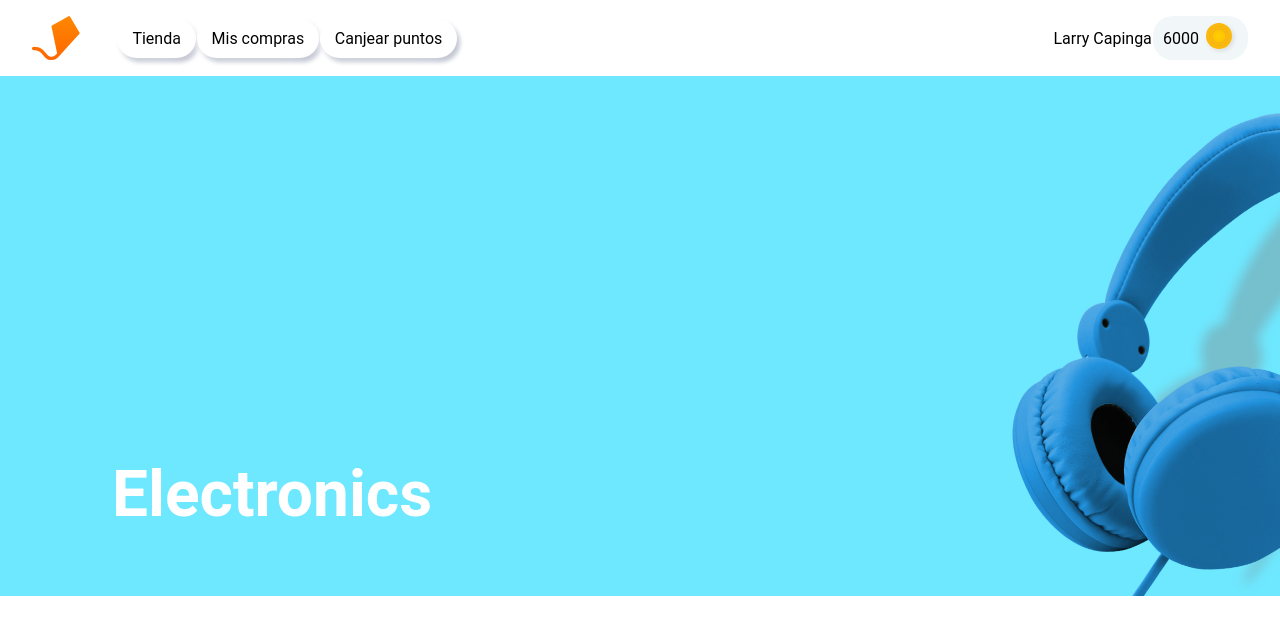
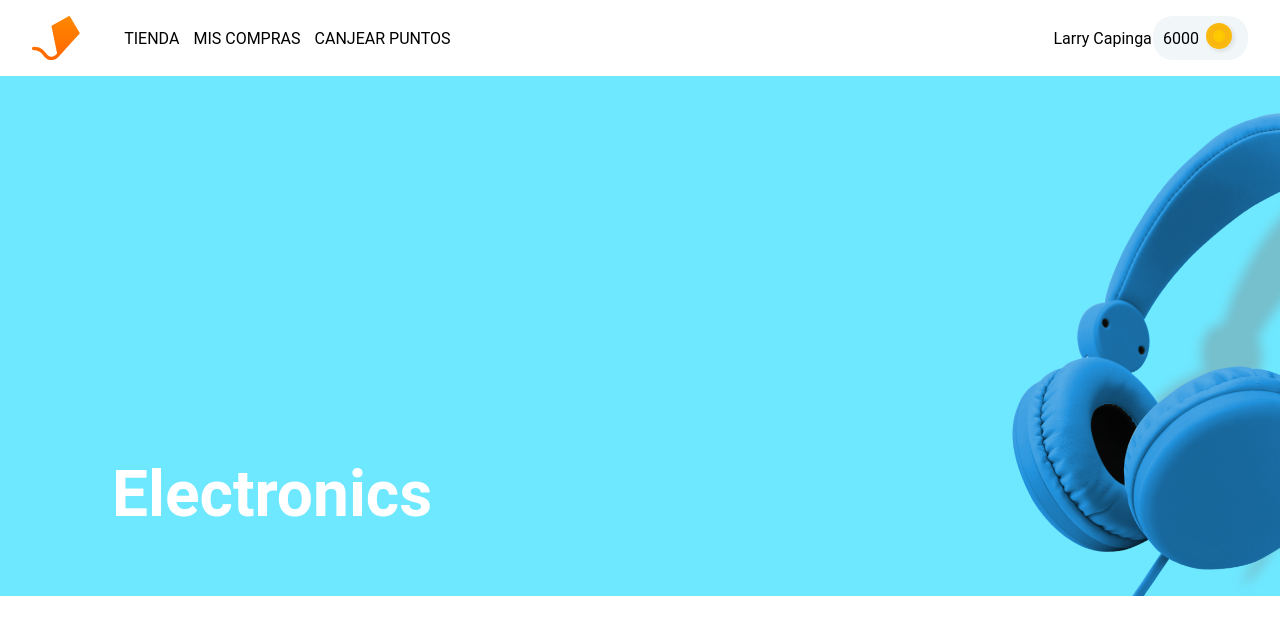
Before and after one commit to maferjimnez/proyecto-reward-store, a React (Create React App) app: page / in a window 1280 px wide. Shown: the top 634 px of the page. Built offline with nearby package versions, Linux system fonts and the light colour scheme.

Commit message:
Agrego estilos Navbar

```diff
--- a/src/components/Navbar.jsx
+++ b/src/components/Navbar.jsx
@@ -22,11 +22,14 @@ const NavbarList = styled.ul`
 `;
 
 const NavbarItems = styled.li`
-    padding: 10px 15px;
-    background-color: ${variables.white};
-    border-radius: 20px;
-    box-shadow: -5px -5px 20px ${variables.white}, 3px 4px 4px ${variables.colorShadow};
+    padding: 6px 7px;
+    cursor: pointer;
+    text-transform: uppercase;
 
+    :hover{
+        border-bottom: solid ${variables.secondayBlue};
+        font-weight: 600;
+    }
     @media (max-width: 768px){
         padding: 8px 7px;
     }
```
